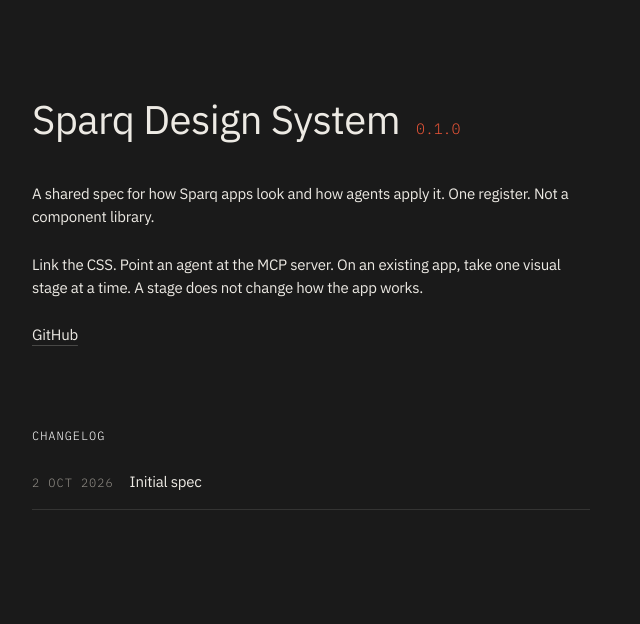
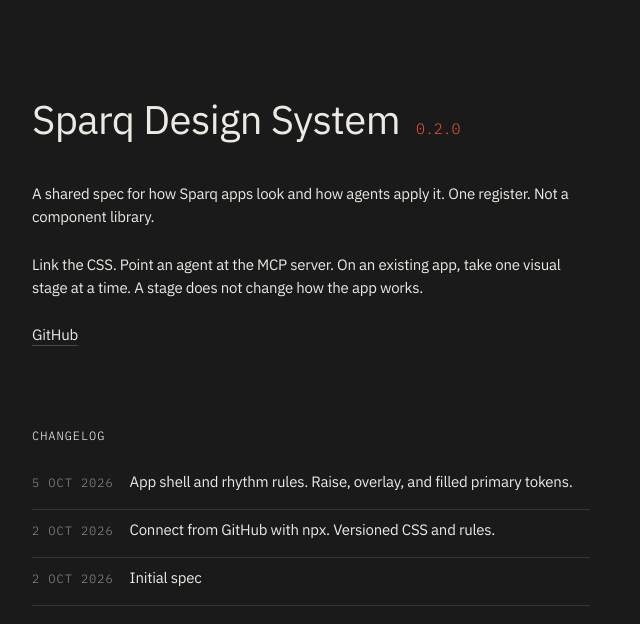
Before and after one commit to ts-jaames/sparq-design-system, a website: page index.html in a window 1280 px wide. Shown: the whole page, without its empty margins (0-640 px from the left). Drawn offline with Linux system fonts and the light colour scheme.

Commit message:
Release 0.2.0

```diff
--- a/index.html
+++ b/index.html
@@ -136,7 +136,7 @@
     <main id="content">
       <div class="title">
         <h1 class="sparq-prose">Sparq Design System</h1>
-        <p class="sparq-figure version"><span class="sr-only">Version </span>0.1.0</p>
+        <p class="sparq-figure version"><span class="sr-only">Version </span>0.2.0</p>
       </div>
       <p class="sparq-prose">
         A shared spec for how Sparq apps look and how agents apply it. One register. Not a component library.
@@ -149,6 +149,14 @@
         <h2 id="changelog-title" class="sparq-label">Changelog</h2>
         <ol>
           <li>
+            <span class="sparq-label when">5 Oct 2026</span>
+            <span class="sparq-prose">App shell and rhythm rules. Raise, overlay, and filled primary tokens.</span>
+          </li>
+          <li>
+            <span class="sparq-label when">2 Oct 2026</span>
+            <span class="sparq-prose">Connect from GitHub with npx. Versioned CSS and rules.</span>
+          </li>
+          <li>
             <span class="sparq-label when">2 Oct 2026</span>
             <span class="sparq-prose">Initial spec</span>
           </li>
--- a/package.json
+++ b/package.json
@@ -1,6 +1,6 @@
 {
   "name": "sparq-design-system",
-  "version": "0.1.0",
+  "version": "0.2.0",
   "description": "Sparq Design System: tokens, blueprints, accessibility floor, and an MCP server for agents.",
   "type": "module",
   "license": "MIT",
--- a/templates/consumer/mcp.json
+++ b/templates/consumer/mcp.json
@@ -2,7 +2,7 @@
   "mcpServers": {
     "sparq-design-system": {
       "command": "npx",
-      "args": ["-y", "github:ts-jaames/sparq-design-system#semver:^0.1.0"]
+      "args": ["-y", "github:ts-jaames/sparq-design-system#semver:^0.2.0"]
     }
   }
 }
```
Also changed, not shown: templates/consumer/PROMPTS.md (+1 -1 lines), CHANGELOG.md, README.md, 1 other file.
